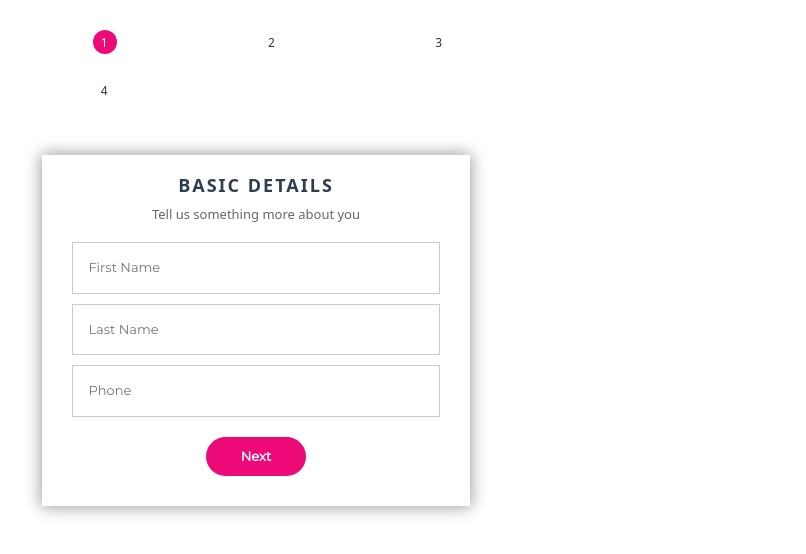
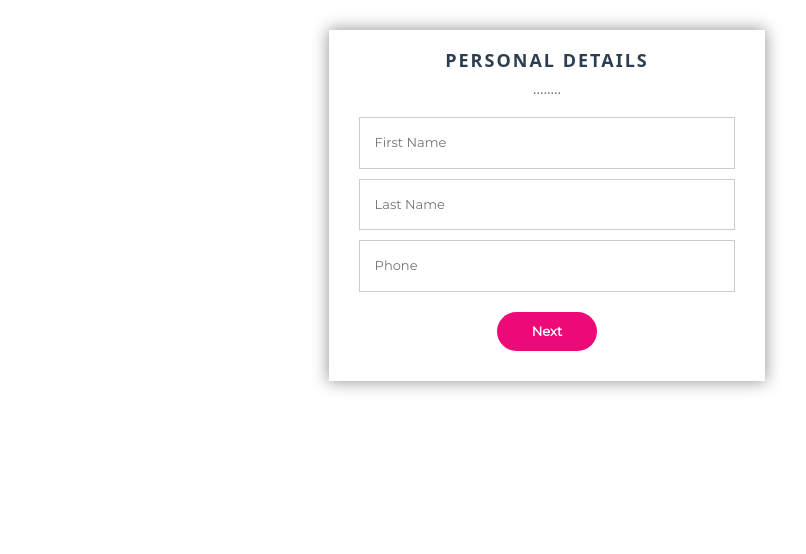
Before and after one commit to rajrachchh14/react-multi-step-form, a React (Create React App) app: page / in a window 1280 px wide. Shown: the top 554 px of the page, without its empty margins (93-899 px from the left). Built offline with nearby package versions, Linux system fonts and the light colour scheme.

Commit message:
2 files modified

```diff
--- a/src/UserForm.js
+++ b/src/UserForm.js
@@ -5,23 +5,13 @@ import React from 'react';
 export default function App() {
   return (
     <>
-      <div className="container">
-        <div className="row">
-          <div className="row">
-            <div className="col-md-6 col-md-offset-3">
+      <div className="container ">
+        <div className="row d-flex justify-content-center">
+          <div className="col-lg-6 ">
             <form id="msform">
-                <ul id="progressbar">
-                  <li className="active">Basic Details</li>
-                  <li>More Profiles</li>
-                  <li>Confirm</li>
-                  <li>Success</li>
-                </ul>
-
               <fieldset>
-                  <h2 className="fs-title">Basic Details</h2>
-                  <h3 className="fs-subtitle">
-                    Tell us something more about you
-                  </h3>
+                <h2 className="fs-title">Personal Details</h2>
+                <h3 className="fs-subtitle">........</h3>
                 <input type="text" name="fname" placeholder="First Name" />
                 <input type="text" name="lname" placeholder="Last Name" />
                 <input type="text" name="phone" placeholder="Phone" />
@@ -57,12 +47,7 @@ export default function App() {
                 <h2 className="fs-title">Create your account</h2>
                 <h3 className="fs-subtitle">Fill in your credentials</h3>
                 <input type="text" name="email" placeholder="Email" />
-                  <input type="password" name="pass" placeholder="Password" />
-                  <input
-                    type="password"
-                    name="cpass"
-                    placeholder="Confirm Password"
-                  />
+
                 <input
                   type="button"
                   name="previous"
@@ -80,7 +65,6 @@ export default function App() {
           </div>
         </div>
       </div>
-      </div>
     </>
   );
 }
--- a/src/style.css
+++ b/src/style.css
@@ -5,16 +5,6 @@
 * {
   margin: 0;
   padding: 0;
-}
-
-html {
-  height: 100%;
-  background: #6441a5; /* fallback for old browsers */
-  background: -webkit-linear-gradient(
-    to left,
-    #6441a5,
-    #2a0845
-  ); /* Chrome 10-25, Safari 5.1-6 */
 }
 
 body {
```
Lines whose indentation alone changed are shown as unchanged.
